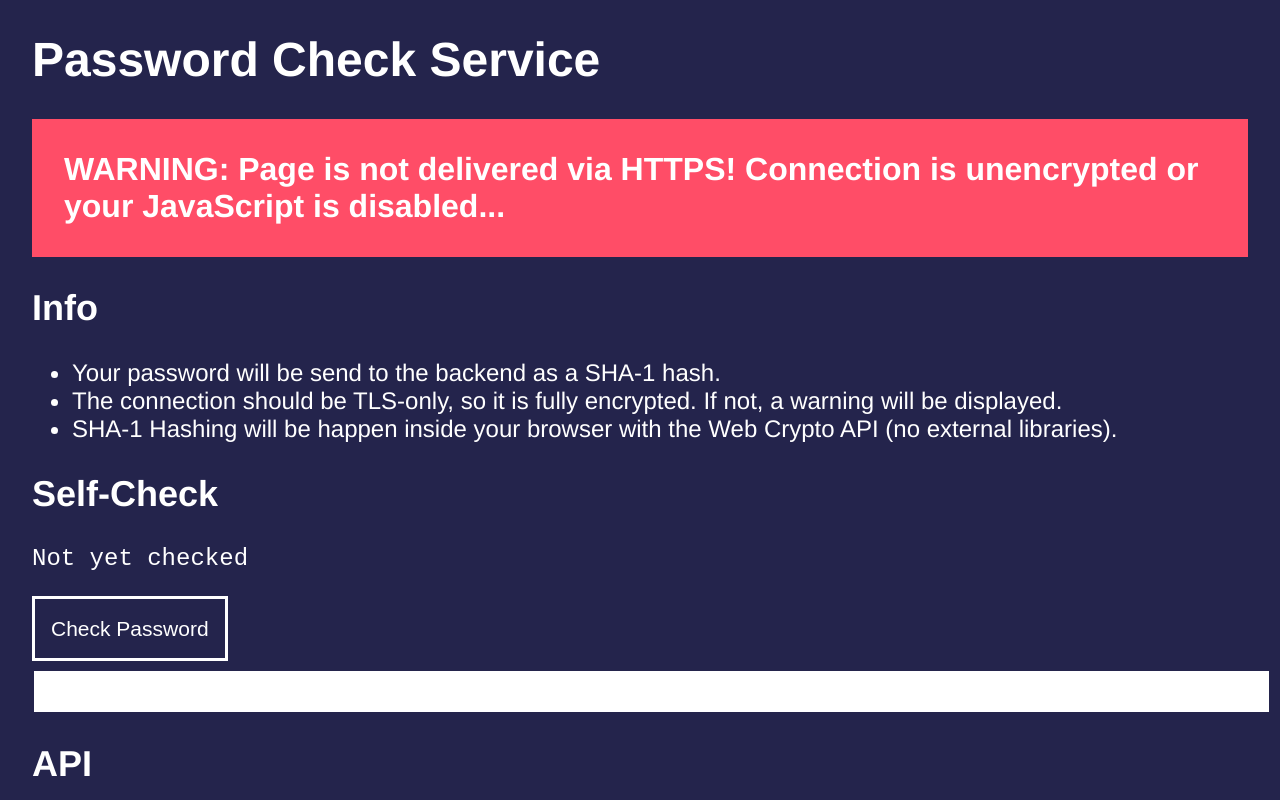
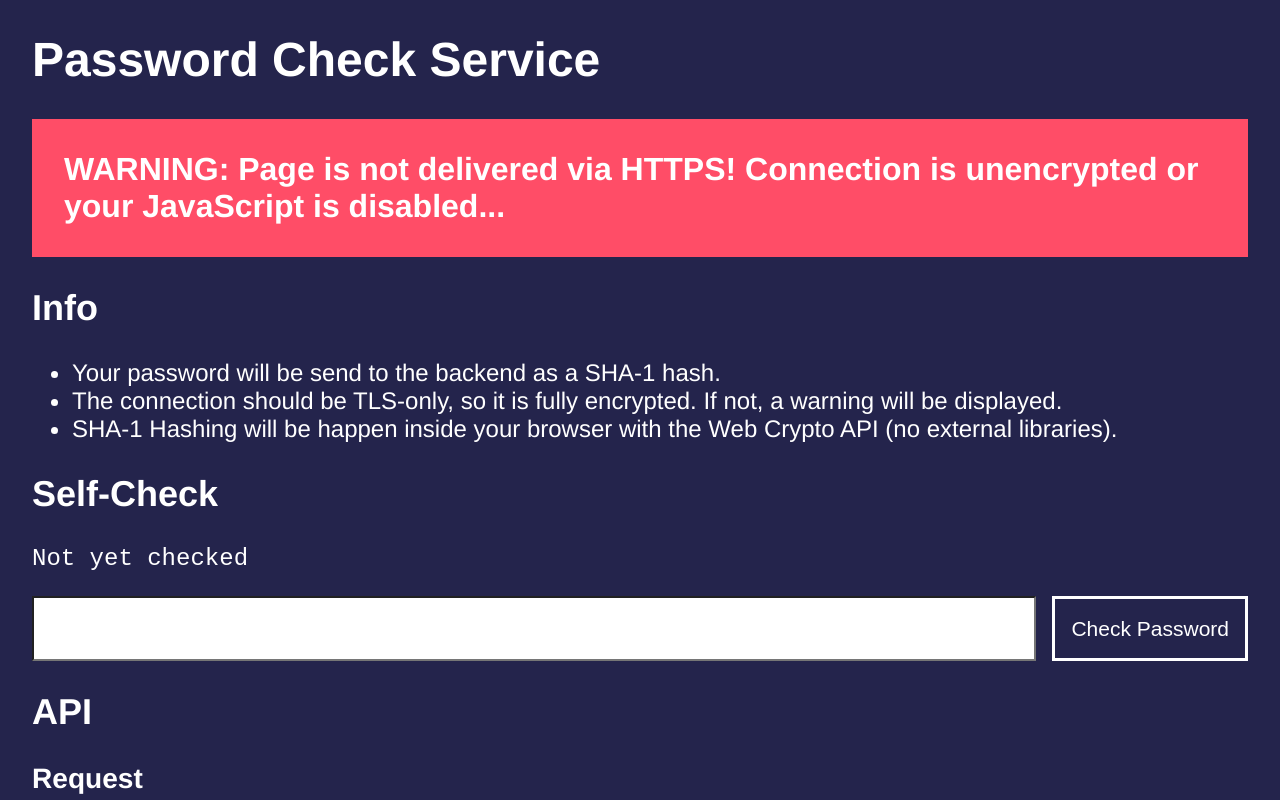
Before and after one commit to innoq/hashcheck, a website: page check.html in a window 1280 px wide. Shown: the top 800 px of the page. Drawn offline with Linux system fonts and the light colour scheme.

Commit message:
fix styles for input group

```diff
--- a/check.html
+++ b/check.html
@@ -30,11 +30,9 @@
 	<pre id="result">Not yet checked</pre>
 	</div><div>
 	<form>
-		<div>
+		<div class="input-group">
+		<input class="form-control" type="password" id="password">
 		<button class="btn check" type="button" id="check">Check Password</button>
-		<div>
-		<input type="password" id="password">
-		</div>
 		</div>
 	</form>
 	</div><div>
--- a/public/assets/main.css
+++ b/public/assets/main.css
@@ -10,41 +10,37 @@ body {
 	background-color: transparent;
 	display: block;
 	color: white;
-	border-radios: 0;
+	border-radius: 0;
 	border: 3px solid white;
-  margin-bottom: 0.5rem;
-  padding: 1rem 1rem;
+  padding: 1rem;
   line-height: 1.3;
   font-size: 1.3125rem;
 }
 
 .btn:hover {
-    z-index: 1;
-    margin-bottom: 0.5rem;
-    border: 3px solid white;
-    border-radius: 0;
     background-color: #FF4D67;
-    padding: 1rem 1rem;
-    line-height: 1.3;
-    font-size: 1.3125rem;
 }
 
 .in {
 	width: 25rem;
 }
 
+.input-group {
+	display: flex;
+  margin-bottom: 0.5rem;
+}
+
 #password {
     outline: none;
-    border: 2px solid #24244c;
+    margin-right: 1rem;
     border-radius: 0;
     caret-color: #ff4d67;
     display: block;
     -webkit-transition: background-color 0.175s ease-in-out;
     transition: background-color 0.175s ease-in-out;
     padding: 0.5787rem;
-    width: 100%;
-    line-height: 1.375;
     font-size: 1rem;
+		flex-grow: 1;
 }
 
 #tls-warning {
```
